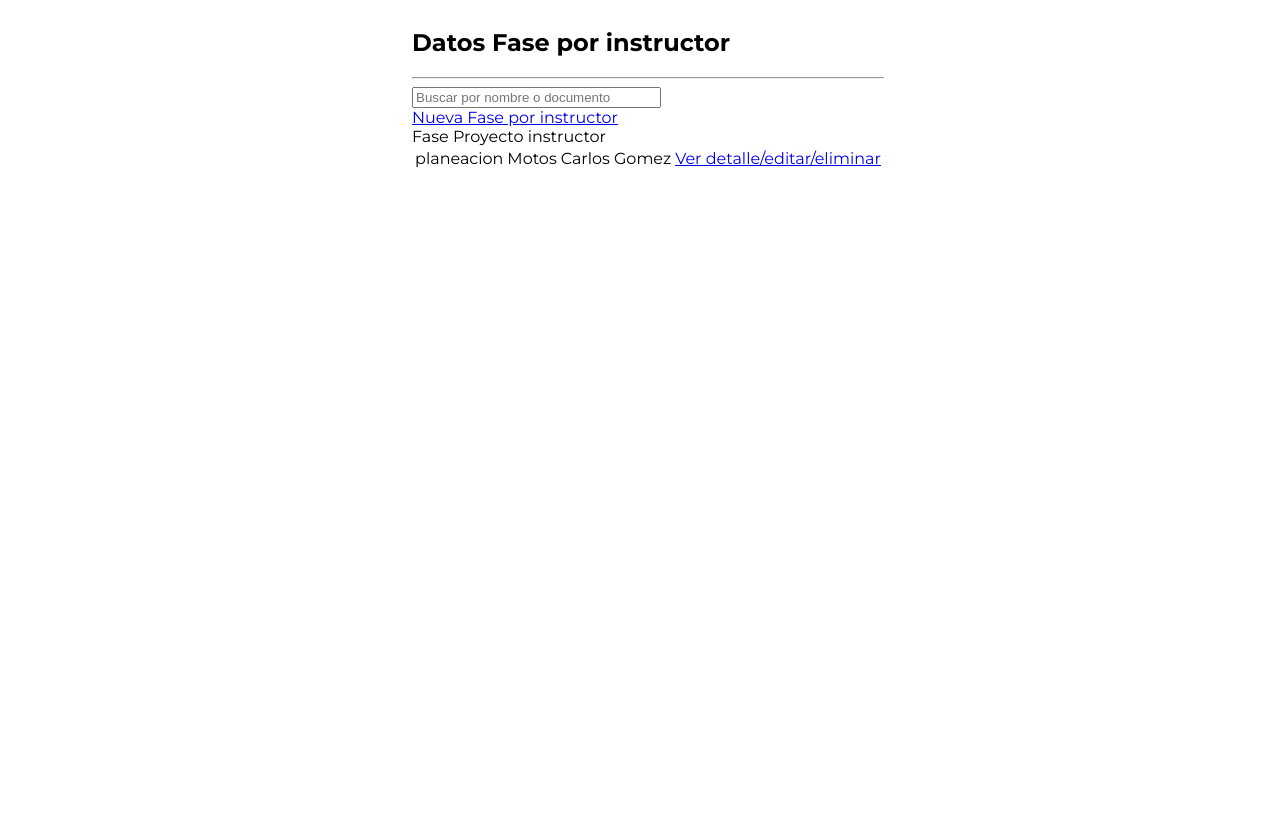
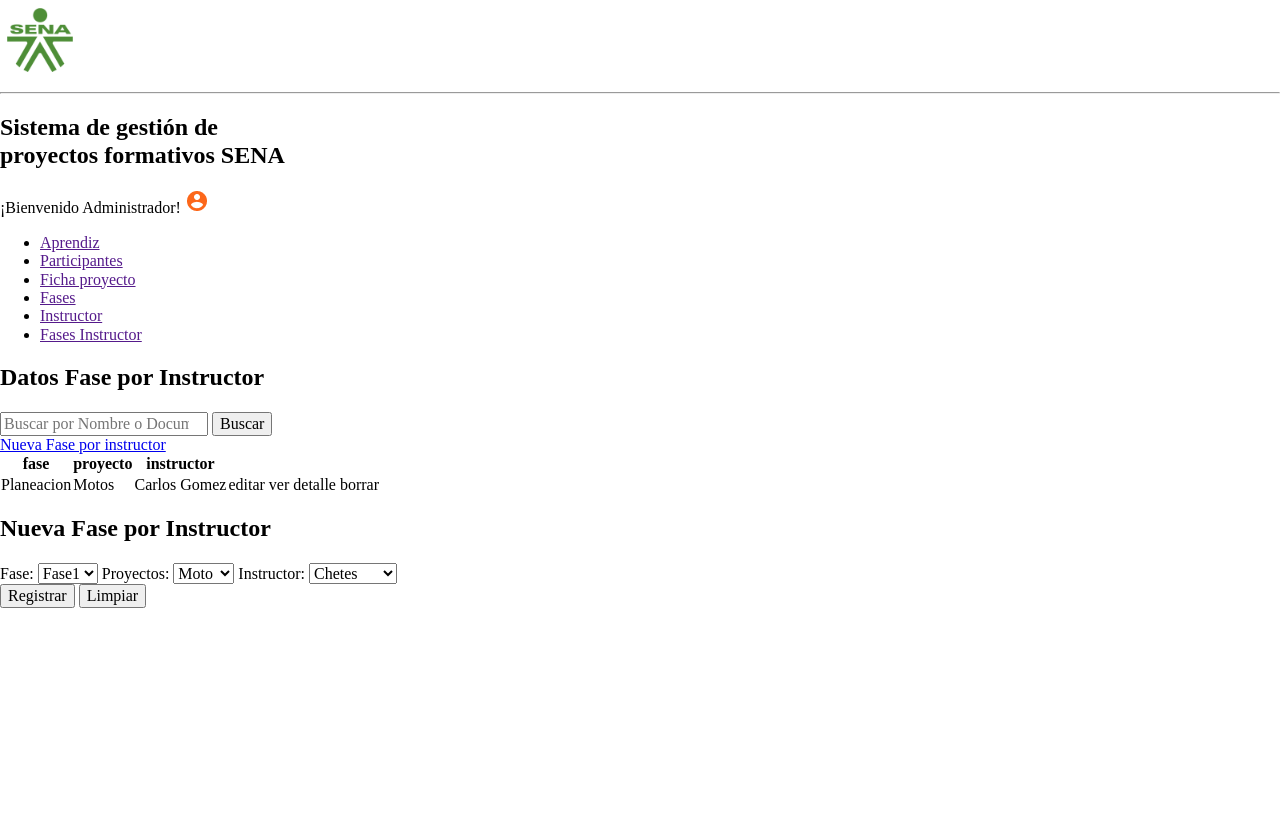
Before and after one commit to kevincifuentesdev/SGPF-Project, a PHP site: page /faseInstructor.php in a window 1280 px wide. After the commit the page ends 608 px from the top, so only its background shows below. Run offline with PHP 8.4, Linux system fonts and the light colour scheme.

Commit message:
interfaz fase instructor

```diff
--- a/css/faseInstructor.css
+++ b/css/faseInstructor.css
@@ -1,30 +1,222 @@
-:root {
-    --bgbotones: #FCG671A;
-    --bgmenu: #39A900;
-    --bgtablas: #FFFFFF;
-    --borderinputs: rgba(189, 189, 189, 0.5);
-    --botonregistrar: #04B0A8;
-    --hoverbotones: #FA5501;
-    --label: #333;
-    --titulos: 24PX bold ;
-    --label_menu:  14PX bold;
-    --texto_info:  12PX Regular;
-    --borderForm: 8px;
-    --borderTabla: 6px;
+:root{
+  --verde: #39A900;
+  --naranja: #FC671A;
+  --naranja-hover: #FA5501;
+  --blanco: #FFFFFF;
+  --gris-texto: #333;
+  --azul-btn: #04B0A8;
+  --azul-btn-hover: #038982;
+}
 
+header {
+  display: flex;
+  align-items: center;
+  justify-content: space-between;
+  padding-inline: 20px;
+  background-color: var(--blanco);
+}
+
+span {
+  color: var(--gris-texto);
+  font-size: 14px;
+  font-weight: bold;
+}
+
+body > header > div.logo-titulo > hr {
+  height: 50px;
+  border: 1px solid #898686;
+}
+
+.logo-titulo {
+  display: flex;
+  align-items: center;
+  gap: 10px;
+}
+
+.usuario {
+  display: flex;
+  align-items: center;
+  gap:10px
+}
+
+body > header > div.logo-titulo > h2 {
+  text-align: center;
+  color: var(--verde);
+  font-weight: bold;
+  font-size: 24px;
+  margin-left: 10px;
+}
+
+.title-tabla {
+  text-align: center;
+  color: var(--gris-texto);
+  font-weight: bold;
+  font-size: 24px;
+  margin: 0;
+}
+
+.title-form {
+  color: var(--naranja);
+  font-weight: bold;
+}
+
+nav {
+  display: flex;
+  align-items: center;
+  justify-content: center;
+  background-color: var(--verde);
+  padding: 5px;
+}
+
+body > nav > ul {
+  display: flex;
+  gap: 20px;
+  list-style: none;
+}
+
+body > nav > ul > li > a {
+  text-decoration: none;
+  color: var(--blanco);
+  font-weight: 500;
+}
+
+.container-tabla {
+  display: flex;
+  flex-direction: column;
+  gap: 20px;
+  align-items: center;
+  justify-content: center;
+  width: 40%;
+  align-self: start;
+}
+
+input[type="search"] {
+  border: 1px solid rgba(189, 189, 189, 0.5);
+  padding: 10px;
+  border-radius: 6px;
+  font-size: 14px;
+}
+
+button[type="submit"] {
+  border: none;
+  padding: 6px 10px;
+  background-color: var(--naranja);
+  color: #fff;
+  border-radius: 6px;
+  font-size: 16px;
+  cursor: pointer;
+}
+
+button[type="submit"]:hover {
+  background-color: var(--naranja-hover);
+}
+
+label {
+  font-weight: 600;
+  color: #333;
+}
+
+table {
+  background-color: var(--blanco);
+  border-radius: 8px;
+  box-shadow: 4px 4px 15px rgba(0, 0, 0, 0.3);
 
 }
-body {
-    display: flex;
-    font-family: 'Montserrat', sans-serif;
-    flex-direction: column;
-    gap: 20px;
-    align-items: center;
-    justify-content: left;
-    min-height: 100vh;
-    width: 100%;
+thead {
+  color: var(--blanco);
+  background-color: var(--naranja);
+  padding: 10px;
 }
 
-h3 {
-    border-bottom: solid var(--titulos) #000;
+td {
+  padding: 10px;
+  text-align: left;
 }
+
+th {
+  padding: 10px;
+}
+
+body > main{
+  display: flex;
+  justify-content: space-around;
+  align-items: center;
+  padding-block: 4%;
+}
+
+.form-container {
+  display: flex;
+  align-items: center;
+  justify-content: center;
+  flex-direction: column;
+  background-color: #FFFFFF;
+  border-radius: 8px;
+  box-shadow: 4px 4px 15px rgba(0, 0, 0, 0.3);
+  min-width: 40%;
+}
+
+.form-nuevo-proyecto {
+  display: flex;
+  flex-direction: column;
+  gap: 10px;
+  padding-bottom: 25px;
+  min-width: 70%;
+}
+
+.input {
+  padding: 10px;
+  border: 1px solid rgba(189, 189, 189, 0.5);
+  border-radius: 6px;
+  font-size: 14px;
+  margin-bottom: 5px;
+}
+
+select {
+  padding: 10px;
+  border: 1px solid rgba(189, 189, 189, 0.5);
+  border-radius: 6px;
+  font-size: 14px;
+  margin-bottom: 5px;
+}
+
+textarea {
+  padding: 10px;
+  border: 1px solid rgba(189, 189, 189, 0.5);
+  border-radius: 6px;
+  font-size: 14px;
+}
+
+.input-submit-registrar {
+  padding: 10px;
+  background-color: #04B0A8;
+  color: #ffffff;
+  border: none;
+  margin-top: 10px;
+  border-radius: 6px;
+  cursor: pointer;
+}
+
+.input-submit-registrar:hover {
+  background-color: #038982;
+}
+
+.input-submit-limpiar {
+  padding: 10px;
+  color: #333;
+  border: 1px solid #04B0A8;
+  margin-top: 10px;
+  border-radius: 6px;
+  cursor: pointer;
+}
+
+.input-submit-limpiar:hover {
+  background-color: #04B0A8;
+  color: var(--blanco);
+}
+
+.btns-container {
+  display: flex;
+  align-items: center;
+  justify-content: center;
+  gap: 10px;
+}
--- a/faseInstructor.php
+++ b/faseInstructor.php
@@ -1,46 +1,97 @@
 <!DOCTYPE html>
-<html lang="es">
+<html lang="en">
 <head>
     <meta charset="UTF-8">
     <meta http-equiv="X-UA-Compatible" content="IE=edge">
     <meta name="viewport" content="width=device-width, initial-scale=1.0">
-    <link rel="stylesheet" href="./css/faseInstructor.css">
-  <link rel="preconnect" href="https://fonts.googleapis.com">
-<link rel="preconnect" href="https://fonts.gstatic.com" crossorigin>
-<!-- Fonts -->
-<link href="https://fonts.googleapis.com/css2?family=Montserrat:wght@200;400;700;800&display=swap" rel="stylesheet">
-<title>Document</title>
 
+    <link rel="stylesheet" href="./css/ficha_proyecto.css">
+    <link rel="stylesheet" href="./css/normalize.css">
+    <!-- Fonts -->
+    <link href="https://fonts.googleapis.com/css2?family=Montserrat:wght@200;400;700;800&display=swap" rel="stylesheet">
+    <title>Ficha proyecto</title>
 </head>
 <body>
-    <section>
-        <h2>Datos Fase por instructor</h2>
+    <header>
+      <div class="logo-titulo">
+        <img src="./imgs/icons/Logo-de-SENA-png-verde.png" alt="logo_sena" width="80" height="80">
         <hr>
-        <input type="search" class="busqueda" placeholder="Buscar por nombre o documento" size="28px">
-        <br>
-        <a href="#">Nueva Fase por instructor</a>
-        <br>
-        <main>
-            <table>
+        <h2>Sistema de gestión de<br> proyectos formativos SENA</h2>
+      </div>
+      <div class="usuario">
+        <span>¡Bienvenido Administrador!</span>
+        <img src="./imgs/icons/user.png" alt="user">
+      </div>
+    </header>
+    <nav>
+        <ul>
+            <li><a href="">Aprendiz</a></li>
+            <li><a href="">Participantes</a></li>
+            <li><a href="">Ficha proyecto</a></li>
+            <li><a href="">Fases</a></li>
+            <li><a href="">Instructor</a></li>
+            <li><a href="">Fases Instructor</a></li>
+        </ul>
+    </nav>
+    <main>
+        <div class="container-tabla">
+            <h2 class="title-tabla">Datos Fase por Instructor</h2>
+            <form action="/buscar" method="GET">
+                <input type="search" id="buscar" name="buscar" placeholder="Buscar por Nombre o Documento">
+                <button type="submit">Buscar</button>
+            </form>
+            <a href="nuevaFaseInstructor.php">Nueva Fase por instructor</a>
+            <table cellspacing="0">
+            <thead>
                 <tr>
-                    Fase
-                    <td>planeacion</td>
+                <th>fase</th>
+                <th>proyecto</th>
+                <th>instructor</th>
+                <th> </th>
+                </tr>
+            </thead>
+            <tbody>
+                    <tr>
+                    <td>Planeacion</td>
                     <td>Motos</td>
                     <td>Carlos Gomez</td>
-                    <td><a href="#">Ver detalle/editar/eliminar</a></td>
-                </tr>
-                <tr>
-                    Proyecto
-                </tr>
-                <tr>
-                    instructor
-                <tr>
-                <tr>
+                    <td>
+                    <span>editar</span>
+                    <span>ver detalle</span>
+                    <span>borrar</span>
+                    </td>
+                </tbody>
+            </table>
+        </div>
+        <div class="form-container">
+            <h2 class="title-form">Nueva Fase por Instructor</h2>
+            <form action="" class="form-nuevo-proyecto">
+            <label for="estado">Fase:</label>
+            <select name="estado" id="estado">
+                <option value="aprobado">Fase1</option>
+                <option value="reprobado">Fase2</option>
+                <option value="ajustar">Fase3</option>
+            </select>
+            <label for="estado">Proyectos:</label>
+            <select name="estado" id="estado">
+                <option value="aprobado">Moto</option>
+                <option value="reprobado">Avion</option>
+                <option value="ajustar">Burra</option>
+            </select>
+            <label for="estado">Instructor:</label>
+            <select name="estado" id="estado">
+                <option value="aprobado">Chetes</option>
+                <option value="reprobado">Elviolado</option>
+                <option value="ajustar">Carlinchis</option>
+            </select>
 
-                </tr>
-            </table>
-        </main>
-    </section>
+            <div class="btns-container">
+                <input class="input-submit-registrar" type="submit" value="Registrar">
+                <input class="input-submit-limpiar " type="submit" value="Limpiar">
+            </div>
+            </form>
+        </div>
+    </main>
 
 </body>
 </html>
```
